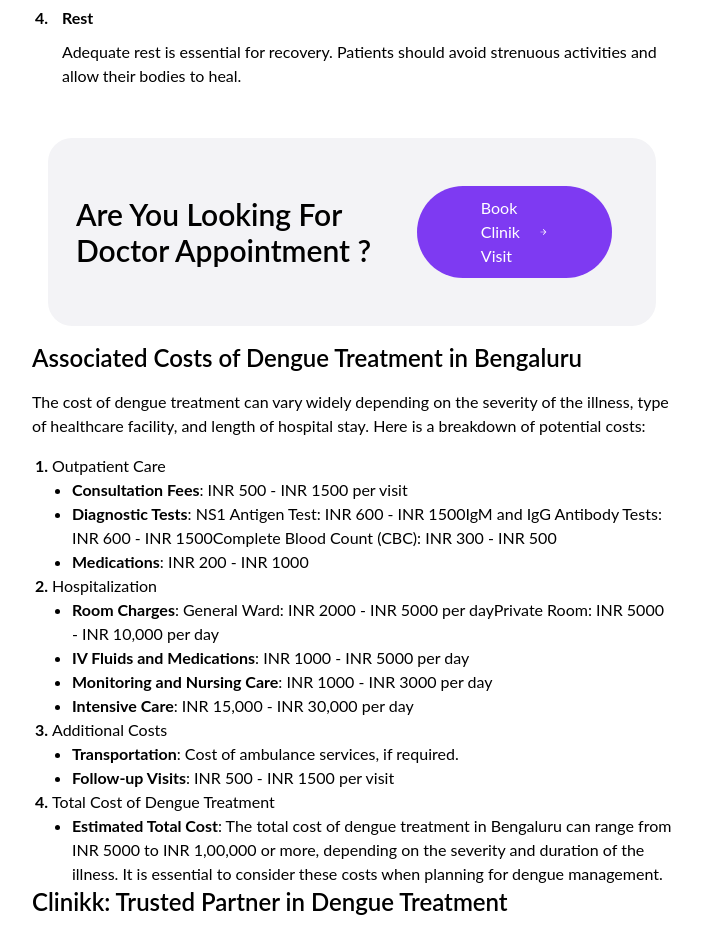
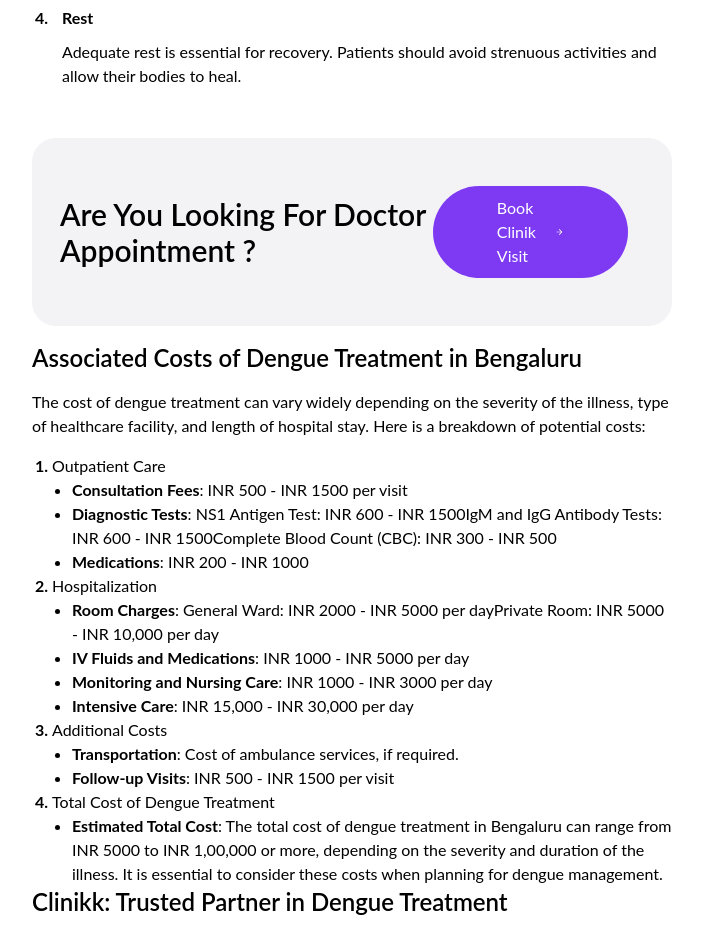
Before and after one commit to itsAakanksha/clinikk-articles, a React (Vite) app: page /details/1 in a window 1280 px wide. Shown: the part 2400-3335 px from the top of the page, without its empty margins (288-990 px from the left). Built offline with nearby package versions, Linux system fonts and the light colour scheme.

Commit message:
added cta

```diff
--- a/src/Components/Form.jsx
+++ b/src/Components/Form.jsx
@@ -41,8 +41,8 @@
   };
 
   return (
-    <div className=" lg:flex lg:justify-between items-center bg-[#F3F3F6]  rounded-3xl m-4 p-4 lg:p-7">
-      <h2 className="md:text-3xl text-2xl font-semibold ">Are You Looking For Doctor Appointment ?</h2>
+    <div className=" lg:flex lg:justify-between items-center bg-[#F3F3F6]  rounded-3xl my-4 p-4 lg:p-7">
+      <h2 className="lg:text-3xl text-2xl font-semibold ">Are You Looking For Doctor Appointment ?</h2>
       <div>
       <Cta/>
       </div>
```
